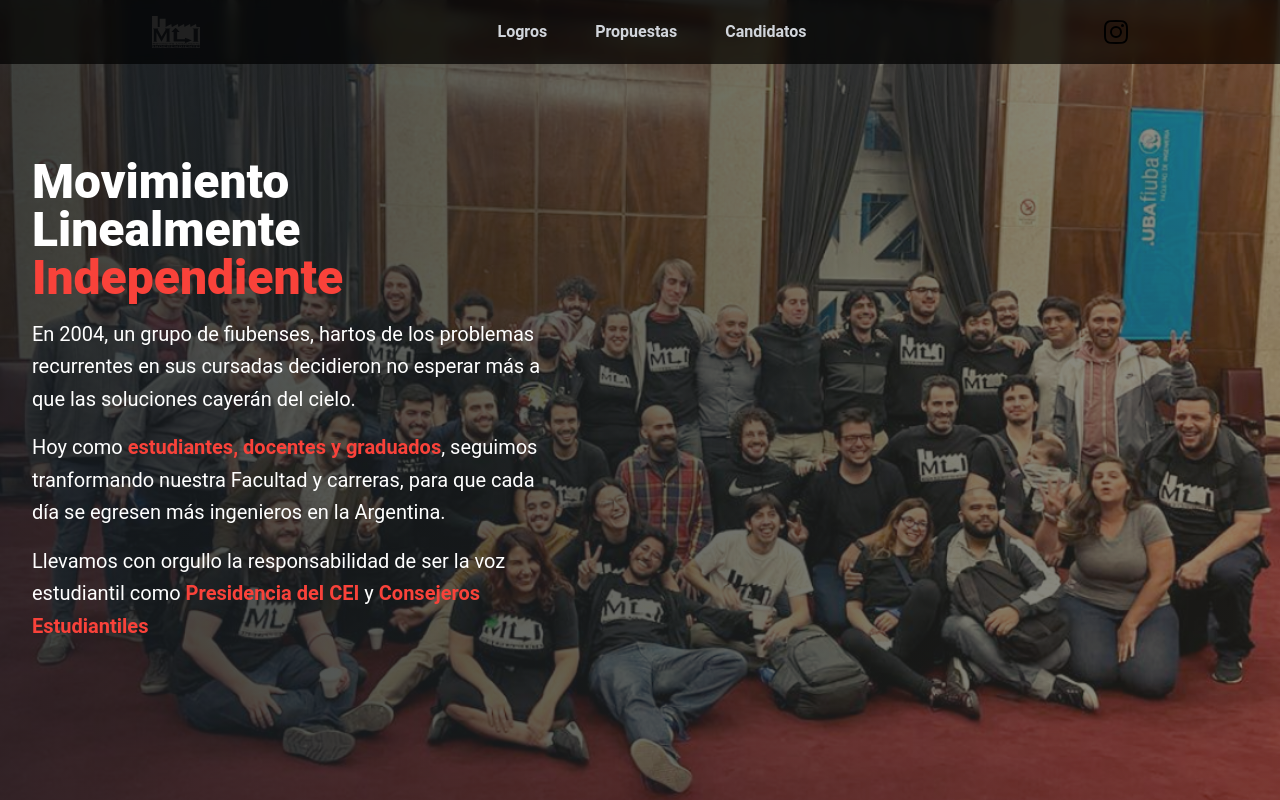
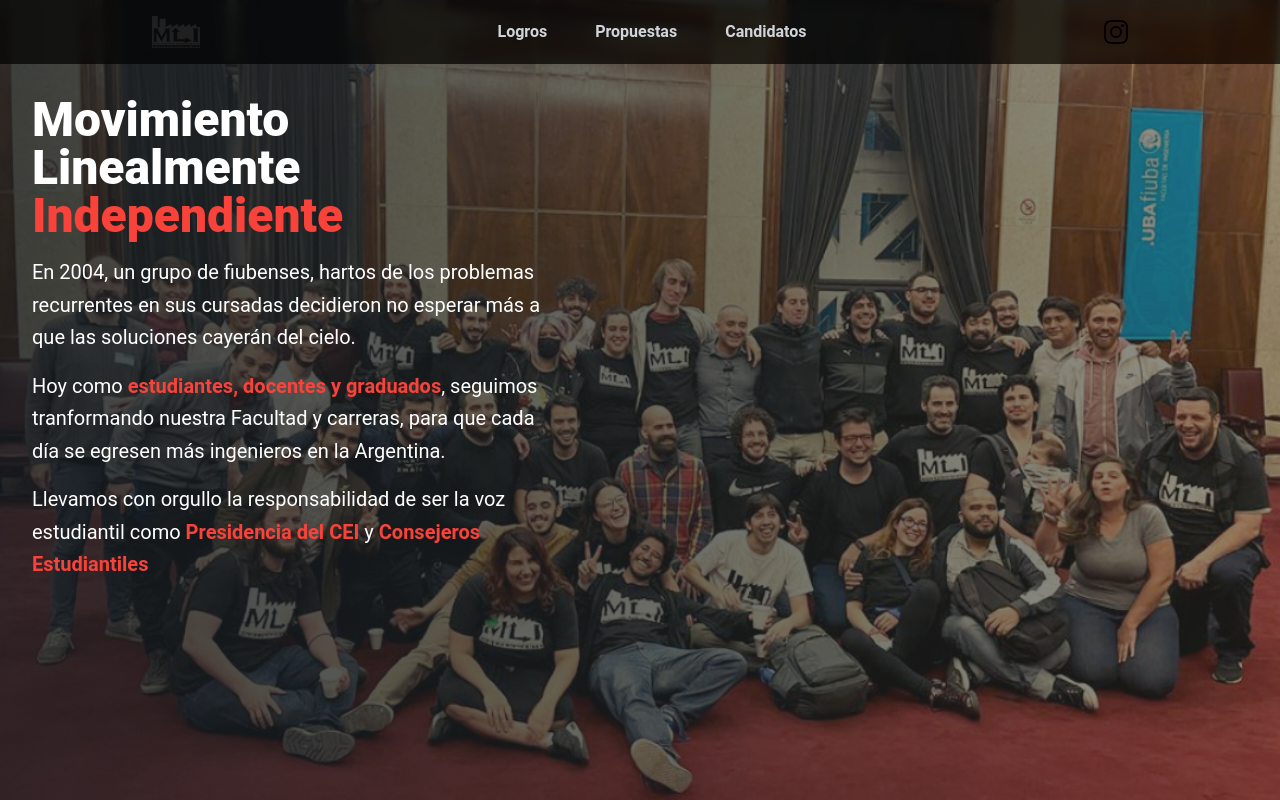
Before and after one commit to MiroslavSapunar/MLI-Page, a Next.js app: page / in a window 1280 px wide. Shown: the top 800 px of the page. Built offline with nearby package versions, Linux system fonts and the light colour scheme.

Commit message:
refactor landing

```diff
--- a/src/app/components/landing.tsx
+++ b/src/app/components/landing.tsx
@@ -4,21 +4,28 @@ import Image from "next/image";
 export default function Landing() {
     return (
         <>
-            <section
-                className='relative bg-[url(/Portada.png)] bg-cover bg-center bg-no-repeat'
-            >
+            <div className="relative md:min-h-screen">
+                <Image
+                    src='/Portada.png'
+                    alt="portada"
+                    quality={80}
+                    layout="fill"
+                    objectFit="cover"
+                />
                 <div
                     className="
                         absolute
                         inset-0
                         bg-primary/55
                         md:bg-primary/25
-                        from-primary/75 to-primary/25
+                        from-primary/75
+                        to-primary/25
                         bg-gradient-to-r"
-                ></div>
+                >
 
+                </div>
                 <div
-                    className="relative mx-auto max-w-screen-xl px-4 py-24 sm:px-6 lg:flex lg:h-screen lg:items-center lg:px-8"
+                    className="relative mx-auto max-w-screen-xl px-4 pt-24 pb-6 sm:px-6 lg:flex lg:items-center lg:px-8"
                 >
                     <div className="max-w-xl text-left">
                         <h1 className="text-3xl font-extrabold  sm:text-5xl">
@@ -30,11 +37,6 @@ export default function Landing() {
                         <p className="mt-4 max-w-lg text-white sm:text-xl/relaxed font-roboto ">
                             En 2004, un grupo de fiubenses, hartos de los problemas recurrentes en sus cursadas decidieron no esperar más a que las soluciones cayerán del cielo.
                         </p>
-                        {/* <p className="mt-4 max-w-lg text-white sm:text-xl/relaxed font-roboto ">
-                            Siempre con un vision centrada en FIUBA, cada paso que dimos nos permitio <span className="font-bold text-secundary">
-                            construir una mejor FIUBA y la Ingeniería del futuro
-                            </span>en la Argentina.
-                        </p> */}
                         <p className="mt-4 max-w-lg text-white sm:text-xl/relaxed font-roboto">
                             Hoy como <span className="font-bold text-secundary"> estudiantes, docentes y graduados</span>, seguimos tranformando nuestra Facultad y carreras, para que cada día se egresen más ingenieros en la Argentina.
 
@@ -45,7 +47,7 @@ export default function Landing() {
                         </p>
                     </div>
                 </div>
-            </section>
+            </div>
         </>
     )
 }
```
